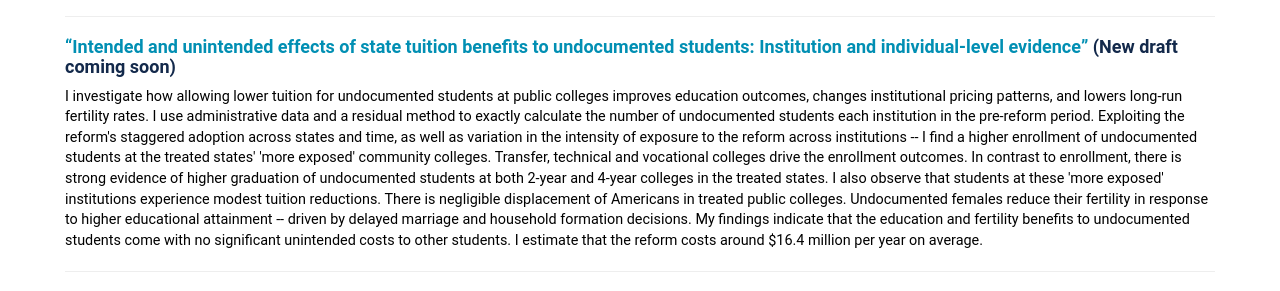
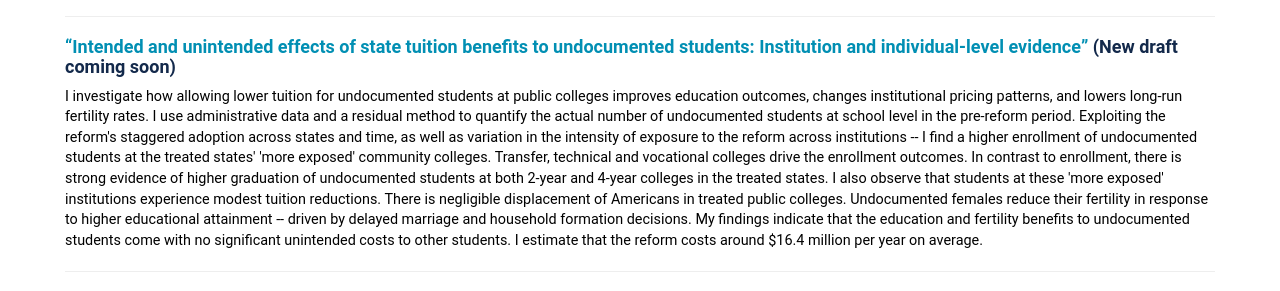
Before and after one commit to anomitaghosh/anomitaghosh.github.io, a Jekyll site: the page built from research.md, in a window 1280 px wide and 1385 px high. Shown: the part 284-575 px from the top of the window. Built offline with Jekyll 4.4.1, drawn with Linux system fonts in a browser that asks for light colours.

Commit message:
Update research.md

```diff
--- a/research.md
+++ b/research.md
@@ -11,7 +11,7 @@ layout: secondary_pages
 #### [**"Intended and unintended effects of state tuition benefits to undocumented students: Institution and individual-level evidence"**](researchpapers/Anomita_GhoshUI.pdf) (New draft coming soon)
 
 <p style="font-size:0.8em">
-I investigate how allowing lower tuition for undocumented students at public colleges improves education outcomes, changes institutional pricing patterns, and lowers long-run fertility rates. I use administrative data and a residual method to exactly calculate the number of undocumented students each institution in the pre-reform period. Exploiting the reform's staggered adoption across states and time, as well as variation in the intensity of exposure to the reform across institutions -- I find a higher enrollment of undocumented students at the treated states' 'more exposed' community colleges. Transfer, technical and vocational colleges drive the enrollment outcomes. In contrast to enrollment, there is strong evidence of higher graduation of undocumented students at both 2-year and 4-year colleges in the treated states. I also observe that students at these 'more exposed' institutions experience modest tuition reductions. There is negligible displacement of Americans in treated public colleges. Undocumented females reduce their fertility in response to higher educational attainment -- driven by delayed marriage and household formation decisions. My findings indicate that the education and fertility benefits to undocumented students come with no significant unintended costs to other students. I estimate that the reform costs around $16.4 million per year on average.
+I investigate how allowing lower tuition for undocumented students at public colleges improves education outcomes, changes institutional pricing patterns, and lowers long-run fertility rates. I use administrative data and a residual method to quantify the actual number of undocumented students at school level in the pre-reform period. Exploiting the reform's staggered adoption across states and time, as well as variation in the intensity of exposure to the reform across institutions -- I find a higher enrollment of undocumented students at the treated states' 'more exposed' community colleges. Transfer, technical and vocational colleges drive the enrollment outcomes. In contrast to enrollment, there is strong evidence of higher graduation of undocumented students at both 2-year and 4-year colleges in the treated states. I also observe that students at these 'more exposed' institutions experience modest tuition reductions. There is negligible displacement of Americans in treated public colleges. Undocumented females reduce their fertility in response to higher educational attainment -- driven by delayed marriage and household formation decisions. My findings indicate that the education and fertility benefits to undocumented students come with no significant unintended costs to other students. I estimate that the reform costs around $16.4 million per year on average.
 </p>
 <hr>
 
```
